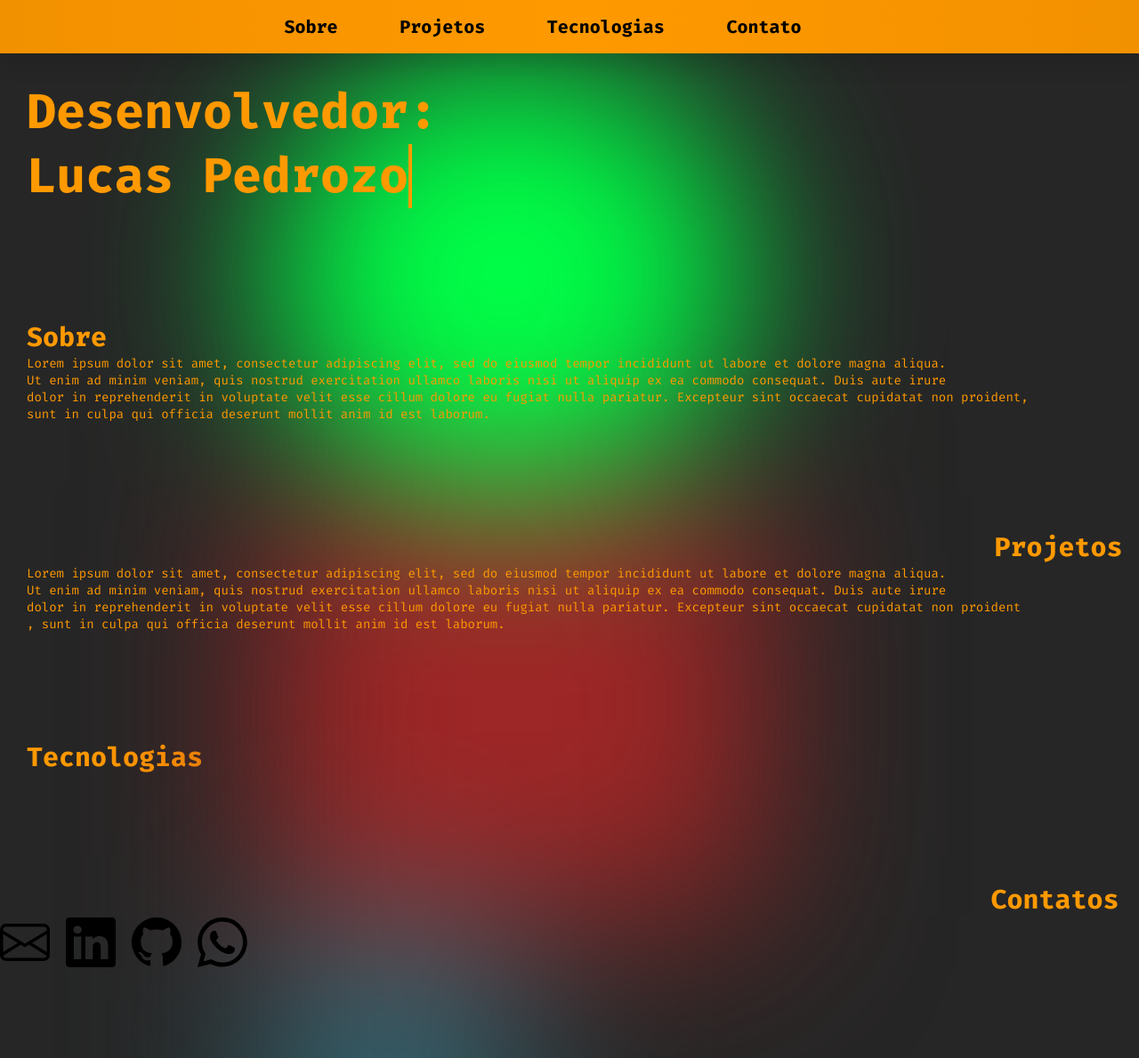
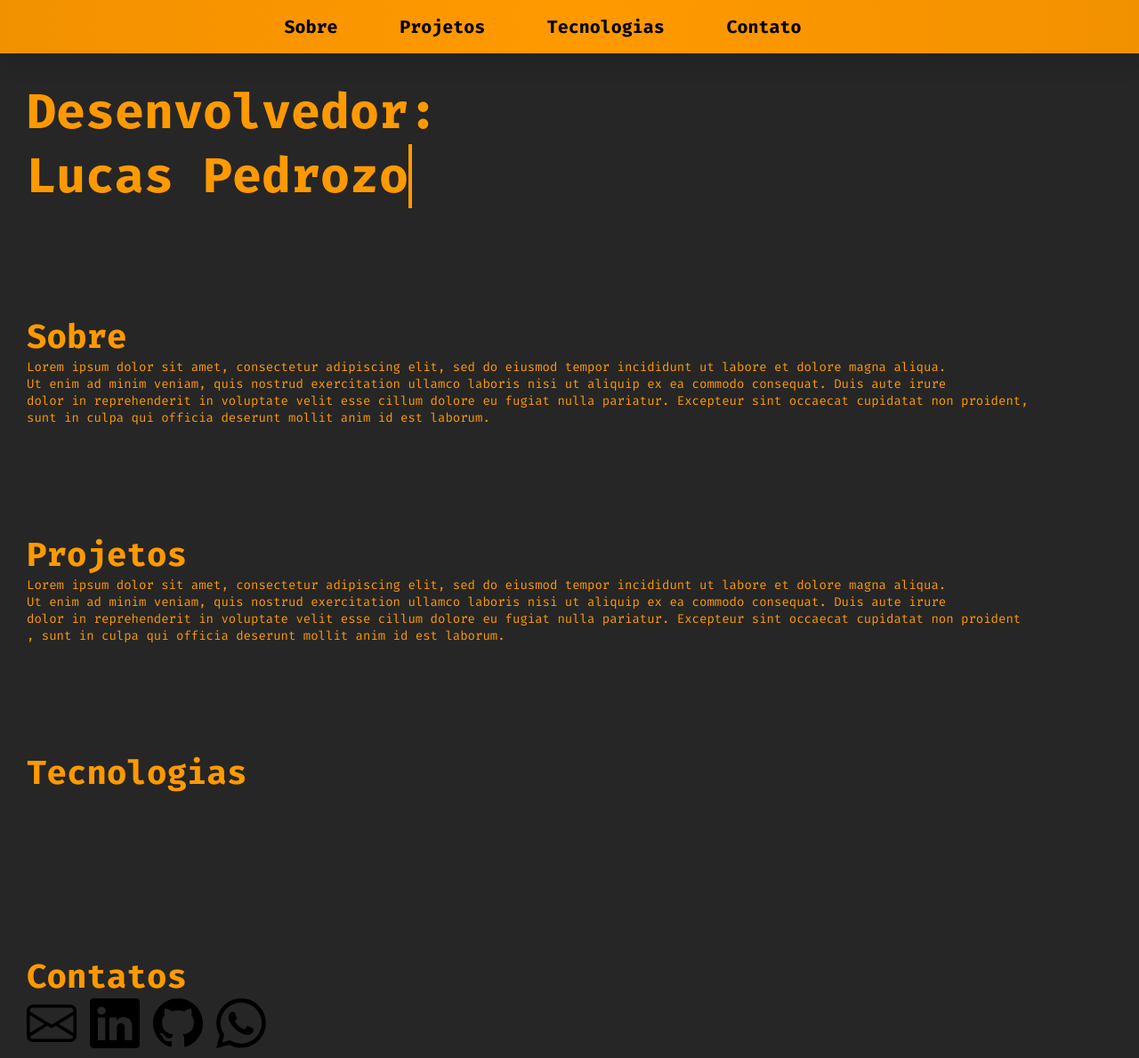
Before and after one commit to lucassPedrozo/landingPage, a plain HTML site: page index.html in a window 1280 px wide. Shown: the top 1189 px of the page at 89% size. Drawn offline with Linux system fonts and the light colour scheme.

Commit message:
Add files via upload

```diff
--- a/index.html
+++ b/index.html
@@ -18,19 +18,22 @@
         </strong></nav>
     </header>
 
-    <div class="blur-background">
+    <!-- Background collor
+        <div class="blur-background">
         <div class="object-1"></div>
         <div class="object-2"></div>
         <div class="object-3"></div>
         <div class="object-4"></div>
         <div class="object-5"></div>
     </div>
+    -->
 
     <main>
-        <p class="title"><strong>Desenvolvedor:</strong></p>
-        <p class="title-name"><strong>Lucas Pedrozo</strong></p>
-        <section id="about" class="fist-section">
-            <div><strong>Sobre</strong></div>
+        <h1><strong>Desenvolvedor:</strong></h1>
+        <h1 class="title-name"><strong>Lucas Pedrozo</strong></h1>
+
+        <section id="about">
+            <h2><strong>Sobre</strong></h2>
             <div class="text-about">
                 Lorem ipsum dolor sit amet, consectetur adipiscing elit, sed do eiusmod tempor incididunt ut labore et dolore magna aliqua.  <p>
                 Ut enim ad minim veniam, quis nostrud exercitation ullamco laboris nisi ut aliquip ex ea commodo consequat. Duis aute irure  <p>dolor in
@@ -38,43 +41,48 @@
                 culpa qui officia deserunt mollit anim id est laborum.
             </div>
         </section>
-        <section id="projects" class="second-section">
-            <div class="text-rigth"><strong>Projetos</strong></div>
-            <div class="text-about">
+        <section id="projects">
+            <h2 class="text-rigth"><strong>Projetos</strong></h2>
+            <div class="text-projects">
                 Lorem ipsum dolor sit amet, consectetur adipiscing elit, sed do eiusmod tempor incididunt ut labore et dolore magna aliqua. <p>
                 Ut enim ad minim veniam, quis nostrud exercitation ullamco laboris nisi ut aliquip ex ea commodo consequat. Duis aute irure <p>dolor in
                 reprehenderit in voluptate velit esse cillum dolore eu fugiat nulla pariatur. Excepteur sint occaecat cupidatat non proident<p>, sunt in
                 culpa qui officia deserunt mollit anim id est laborum.
             </div>
         </section>
-        <section id="technologies" class="third-section">
-            <div><strong>Tecnologias</strong></div>
+        <section id="technologies">
+            <h2><strong>Tecnologias</strong></h2>
         </section>
     </main>
 
     <footer>
-        <section id="contact" class="fourth-section">
-            <div class="text-rigth"><strong>Contatos</strong></div>
+        <section id="contact">
+            <h2 class="text-rigth"><strong>Contatos</strong></h2>
+
             <a class="icons" href="lucas.pedr.soares@gmail.com" title="E-mail" target="_blank">
                 <svg xmlns="http://www.w3.org/2000/svg" width="56" height="56" fill="currentColor" class="bi bi-envelope" viewBox="0 0 16 16">
                     <path d="M0 4a2 2 0 0 1 2-2h12a2 2 0 0 1 2 2v8a2 2 0 0 1-2 2H2a2 2 0 0 1-2-2V4Zm2-1a1 1 0 0 0-1 1v.217l7 4.2 7-4.2V4a1 1 0 0 0-1-1H2Zm13 2.383-4.708 2.825L15 11.105V5.383Zm-.034 6.876-5.64-3.471L8 9.583l-1.326-.795-5.64 3.47A1 1 0 0 0 2 13h12a1 1 0 0 0 .966-.741ZM1 11.105l4.708-2.897L1 5.383v5.722Z"/>
                 </svg>
             </a>
+
             <a class="icons" href="https://www.linkedin.com/in/lucaspedrozo/" title="Linked-In" target="_blank">
                 <svg xmlns="http://www.w3.org/2000/svg" width="56" height="56" fill="currentColor" class="bi bi-linkedin" viewBox="0 0 16 16">
                     <path d="M0 1.146C0 .513.526 0 1.175 0h13.65C15.474 0 16 .513 16 1.146v13.708c0 .633-.526 1.146-1.175 1.146H1.175C.526 16 0 15.487 0 14.854V1.146zm4.943 12.248V6.169H2.542v7.225h2.401zm-1.2-8.212c.837 0 1.358-.554 1.358-1.248-.015-.709-.52-1.248-1.342-1.248-.822 0-1.359.54-1.359 1.248 0 .694.521 1.248 1.327 1.248h.016zm4.908 8.212V9.359c0-.216.016-.432.08-.586.173-.431.568-.878 1.232-.878.869 0 1.216.662 1.216 1.634v3.865h2.401V9.25c0-2.22-1.184-3.252-2.764-3.252-1.274 0-1.845.7-2.165 1.193v.025h-.016a5.54 5.54 0 0 1 .016-.025V6.169h-2.4c.03.678 0 7.225 0 7.225h2.4z"/>
                 </svg>
             </a>
+
             <a class="icons" href="https://github.com/lucassPedrozo" title="GitHub" target="_blank">
                 <svg xmlns="http://www.w3.org/2000/svg" width="56" height="56" fill="currentColor" class="bi bi-github" viewBox="0 0 16 16">
                     <path d="M8 0C3.58 0 0 3.58 0 8c0 3.54 2.29 6.53 5.47 7.59.4.07.55-.17.55-.38 0-.19-.01-.82-.01-1.49-2.01.37-2.53-.49-2.69-.94-.09-.23-.48-.94-.82-1.13-.28-.15-.68-.52-.01-.53.63-.01 1.08.58 1.23.82.72 1.21 1.87.87 2.33.66.07-.52.28-.87.51-1.07-1.78-.2-3.64-.89-3.64-3.95 0-.87.31-1.59.82-2.15-.08-.2-.36-1.02.08-2.12 0 0 .67-.21 2.2.82.64-.18 1.32-.27 2-.27.68 0 1.36.09 2 .27 1.53-1.04 2.2-.82 2.2-.82.44 1.1.16 1.92.08 2.12.51.56.82 1.27.82 2.15 0 3.07-1.87 3.75-3.65 3.95.29.25.54.73.54 1.48 0 1.07-.01 1.93-.01 2.2 0 .21.15.46.55.38A8.012 8.012 0 0 0 16 8c0-4.42-3.58-8-8-8z"/>
                 </svg>
             </a>
+
             <a class="icons" href="https://wa.me/5547991556898" title="Phone" target="_blank">
                 <svg xmlns="http://www.w3.org/2000/svg" width="56" height="56" fill="currentColor" class="bi bi-whatsapp" viewBox="0 0 16 16">
                     <path d="M13.601 2.326A7.854 7.854 0 0 0 7.994 0C3.627 0 .068 3.558.064 7.926c0 1.399.366 2.76 1.057 3.965L0 16l4.204-1.102a7.933 7.933 0 0 0 3.79.965h.004c4.368 0 7.926-3.558 7.93-7.93A7.898 7.898 0 0 0 13.6 2.326zM7.994 14.521a6.573 6.573 0 0 1-3.356-.92l-.24-.144-2.494.654.666-2.433-.156-.251a6.56 6.56 0 0 1-1.007-3.505c0-3.626 2.957-6.584 6.591-6.584a6.56 6.56 0 0 1 4.66 1.931 6.557 6.557 0 0 1 1.928 4.66c-.004 3.639-2.961 6.592-6.592 6.592zm3.615-4.934c-.197-.099-1.17-.578-1.353-.646-.182-.065-.315-.099-.445.099-.133.197-.513.646-.627.775-.114.133-.232.148-.43.05-.197-.1-.836-.308-1.592-.985-.59-.525-.985-1.175-1.103-1.372-.114-.198-.011-.304.088-.403.087-.088.197-.232.296-.346.1-.114.133-.198.198-.33.065-.134.034-.248-.015-.347-.05-.099-.445-1.076-.612-1.47-.16-.389-.323-.335-.445-.34-.114-.007-.247-.007-.38-.007a.729.729 0 0 0-.529.247c-.182.198-.691.677-.691 1.654 0 .977.71 1.916.81 2.049.098.133 1.394 2.132 3.383 2.992.47.205.84.326 1.129.418.475.152.904.129 1.246.08.38-.058 1.171-.48 1.338-.943.164-.464.164-.86.114-.943-.049-.084-.182-.133-.38-.232z"/>
                 </svg>
             </a>
+
         </section>
     </footer>
 </body>
--- a/style.css
+++ b/style.css
@@ -6,10 +6,12 @@
 }
 
 :root{
-    --white:  #FFF;
-    --orange: #FF9900;
-    --grey:   #262626;
-    --black:  #000000;
+    --white:        #FFF;
+    --orange:       #FF9900;
+    --grey:         #262626;
+    --light-grey:   #4a4a4a;
+    --dark-grey:    #050505;
+    --black:        #000000;
     --font: 'Fira Code';
 }
 
@@ -42,86 +44,71 @@ nav{
     width: 100%;
 }
 
-main{
-    padding-top: 30px;
-    padding-left: 30px;
+main, footer{
+    padding: 30px;
 }
 
 section{
-    font-size: 30px;
+    font-size: 25px;
     color: var(--orange);
     padding-top: 120px;
 }
 
-.blur-background{
-    padding-left: 300px;
-    height: 200px !important;
-    position: absolute;
-    z-index: 1;
-    filter: blur(100px);
+h1{
+    font-size: 55px;
+    color: var(--orange);
 }
 
 .nav-title{
-    position: relative;
     font-size: 20px;
     margin-right: 60px;
     color: var(--black);
     text-decoration: none;
-    z-index: 2;
 }
 
 .nav-title:hover{
-    color: var(--grey);
-    transition: .4s;
-    text-decoration: underline;
+    color: var(--light-grey);
+    transition: .04s;
 }
 
 .title-name{
-    position: relative;
-    font-size: 55px;
-    color: var(--orange);
     border-right: 4px solid;
     width: 13ch;
     white-space: nowrap;
     overflow: hidden;
     animation: typing 2s steps(13),
     blinking 0.5s infinite step-end alternate;
-    z-index: 2;
 }
 
-.title{
-    position: relative;
-    font-size: 55px;
-    color: var(--orange);
-    z-index: 2;
-}
-
-.fist-section{
-    position: relative;
-    padding-top: 10%;
-    z-index: 2;
-}
-
-.text-about{
-    position: relative;;
+.text-about, .text-projects{
     font-size: 14px;
     color: var(--orange);
-    z-index: 2;
-}
-
-.text-rigth{
-    position: relative;
-    padding-left: 87%;
-    z-index: 2;
 }
 
 .icons{
-    position: relative;;
     justify-content: space-between;
     align-items: center;
     color: var(--black);
     text-decoration: none;
-    z-index: 2;
+}
+.icons:hover{
+    color: var(--dark-grey);
+    transition: .04s;
+}
+
+/*.text-rigth{
+    padding
+}*/
+
+/*
+ Background elements
+
+ .blur-background{
+    padding-left: 300px;
+    height: 200px !important;
+    position: absolute;
+    z-index: 1;
+    filter: blur(100px);
 }
 
 .object-1{
@@ -157,6 +144,9 @@ section{
     border-radius: 537.655px;
     background: #89155B;
 }
+*/
+
+/* Animations */
 
 @keyframes typing{
     from {
```
